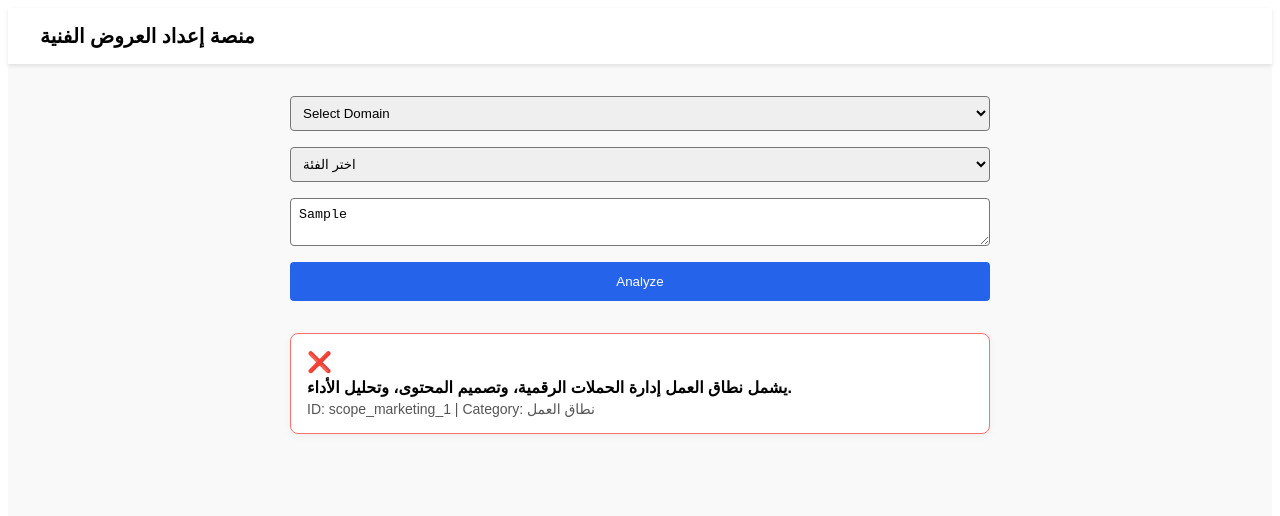
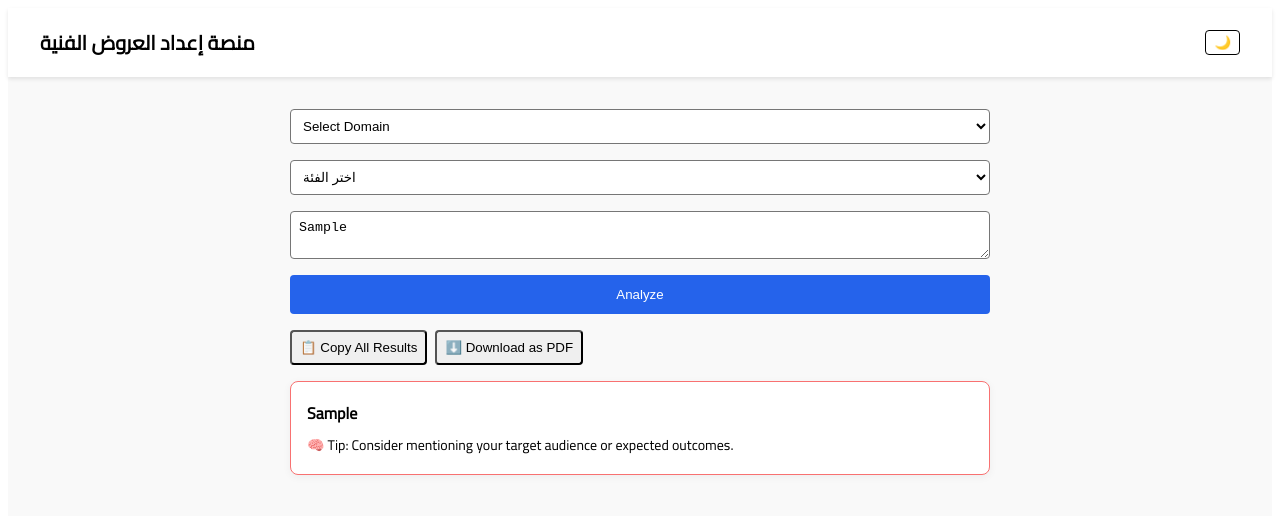
Before and after one commit to rfpai/rfp-platform, a Next.js app: page / in a window 1280 px wide. Both pictures are taken after typing "Sample" into the empty fields and a click on the button "Analyze". Shown: the top 516 px of the page. Built offline with nearby package versions, Linux system fonts and the light colour scheme.

Commit message:
feat: improve assistant interface

```diff
--- a/pages/index.js
+++ b/pages/index.js
@@ -6,6 +6,21 @@ export default function Home() {
   const [domain, setDomain] = useState('');
   const [category, setCategory] = useState('');
   const [results, setResults] = useState(null);
+  const [sentences, setSentences] = useState([]);
+  const [summary, setSummary] = useState('');
+  const [darkMode, setDarkMode] = useState(false);
+
+  const TIP_TEXT =
+    '🧠 Tip: Consider mentioning your target audience or expected outcomes.';
+
+  const containerStyle = {
+    background: darkMode ? '#222' : '#f9f9f9',
+    color: darkMode ? '#fff' : '#000',
+    minHeight: '100vh',
+    fontFamily: "'Cairo', sans-serif",
+  };
+
+  const cardBackground = darkMode ? '#333' : '#fff';
 
   const handleSubmit = async (e) => {
     e.preventDefault();
@@ -15,31 +30,57 @@ export default function Home() {
       body: JSON.stringify({ text, domain, category }),
     });
     const data = await res.json();
+    const sents = text
+      .split(/\n|\./)
+      .map((s) => s.trim())
+      .filter(Boolean);
+    setSentences(sents);
     setResults(data);
+    const lines = [];
+    sents.forEach((s) => {
+      (data.patterns || []).forEach((p) => {
+        if (s.includes(p.pattern)) {
+          lines.push(p.pattern);
+        }
+      });
+    });
+    setSummary(lines.join('\n'));
   };
 
   return (
     <>
       <Head>
         <title>منصة إعداد العروض الفنية</title>
+        <link
+          href="https://fonts.googleapis.com/css2?family=Cairo&display=swap"
+          rel="stylesheet"
+        />
       </Head>
-      <div
+      <div style={containerStyle}>
+        <nav
           style={{
-          background: '#f9f9f9',
-          minHeight: '100vh',
-          fontFamily: 'Arial, sans-serif',
+            background: darkMode ? '#333' : '#fff',
+            padding: '1rem 2rem',
+            boxShadow: '0 2px 4px rgba(0,0,0,0.1)',
+            display: 'flex',
+            alignItems: 'center',
           }}
         >
-        <nav
+          <h1 style={{ margin: 0, fontSize: '1.25rem', flex: 1 }}>
+            منصة إعداد العروض الفنية
+          </h1>
+          <button
+            onClick={() => setDarkMode(!darkMode)}
             style={{
-            background: '#fff',
-            padding: '1rem 2rem',
-            boxShadow: '0 2px 4px rgba(0,0,0,0.1)',
+              padding: '0.25rem 0.5rem',
+              borderRadius: '4px',
+              border: '1px solid',
+              background: 'transparent',
+              cursor: 'pointer',
             }}
           >
-          <h1 style={{ margin: 0, fontSize: '1.25rem' }}>
-            منصة إعداد العروض الفنية
-          </h1>
+            {darkMode ? '🌞' : '🌙'}
+          </button>
         </nav>
         <main style={{ maxWidth: '700px', margin: '0 auto', padding: '2rem 1rem' }}>
           <form
@@ -49,7 +90,12 @@ export default function Home() {
             <select
               value={domain}
               onChange={(e) => setDomain(e.target.value)}
-              style={{ padding: '0.5rem', borderRadius: '4px' }}
+            style={{
+              padding: '0.5rem',
+              borderRadius: '4px',
+              background: cardBackground,
+              color: darkMode ? '#fff' : '#000',
+            }}
             >
               <option value="">Select Domain</option>
               <option value="Marketing">Marketing</option>
@@ -58,7 +104,12 @@ export default function Home() {
             <select
               value={category}
               onChange={(e) => setCategory(e.target.value)}
-              style={{ padding: '0.5rem', borderRadius: '4px' }}
+              style={{
+                padding: '0.5rem',
+                borderRadius: '4px',
+                background: cardBackground,
+                color: darkMode ? '#fff' : '#000',
+              }}
             >
               <option value="">اختر الفئة</option>
               <option value="نطاق العمل">نطاق العمل</option>
@@ -68,7 +119,12 @@ export default function Home() {
               placeholder="Text"
               value={text}
               onChange={(e) => setText(e.target.value)}
-              style={{ padding: '0.5rem', borderRadius: '4px' }}
+              style={{
+                padding: '0.5rem',
+                borderRadius: '4px',
+                background: cardBackground,
+                color: darkMode ? '#fff' : '#000',
+              }}
             />
             <button
               type="submit"
@@ -85,34 +141,53 @@ export default function Home() {
             </button>
           </form>
           {results && (
-            <div style={{ marginTop: '2rem', display: 'flex', flexDirection: 'column', gap: '1rem' }}>
-              {(results.patterns || []).map((item) => {
-                const existsInText = text.includes(item.pattern);
-                const borderColor = existsInText ? '#4ade80' : '#f87171';
-                const icon = existsInText ? '✅' : '❌';
+            <>
+              <div style={{ marginTop: '1rem', display: 'flex', gap: '0.5rem' }}>
+                <button
+                  onClick={() => navigator.clipboard.writeText(summary)}
+                  style={{ padding: '0.5rem', borderRadius: '4px', cursor: 'pointer' }}
+                >
+                  📋 Copy All Results
+                </button>
+                <button
+                  onClick={() => alert('PDF download coming soon!')}
+                  style={{ padding: '0.5rem', borderRadius: '4px', cursor: 'pointer' }}
+                >
+                  ⬇️ Download as PDF
+                </button>
+              </div>
+              <div style={{ marginTop: '1rem', display: 'flex', flexDirection: 'column', gap: '1rem' }}>
+                {sentences.map((sentence, idx) => {
+                  const matches = (results.patterns || []).filter((p) =>
+                    sentence.includes(p.pattern)
+                  );
+                  const borderColor = matches.length > 0 ? '#4ade80' : '#f87171';
                   return (
                     <div
-                    key={item.id}
+                      key={idx}
                       style={{
                         border: `1px solid ${borderColor}`,
                         padding: '1rem',
                         borderRadius: '8px',
                         boxShadow: '0 2px 8px rgba(0,0,0,0.05)',
+                        background: cardBackground,
                         display: 'flex',
                         flexDirection: 'column',
                         gap: '0.25rem',
-                      background: '#fff',
                       }}
                     >
-                    <span style={{ fontSize: '1.25rem' }}>{icon}</span>
-                    <span style={{ fontWeight: 'bold' }}>{item.pattern}</span>
-                    <span style={{ fontSize: '0.875rem', color: '#555' }}>
-                      ID: {item.id} | Category: {item.category}
-                    </span>
+                      <span style={{ fontWeight: 'bold' }}>{sentence}</span>
+                      {matches.map((m) => (
+                        <span key={m.id}>✅ {m.pattern}</span>
+                      ))}
+                      {matches.length === 0 && (
+                        <span style={{ fontSize: '0.875rem' }}>{TIP_TEXT}</span>
+                      )}
                     </div>
                   );
                 })}
               </div>
+            </>
           )}
         </main>
       </div>
```
Lines whose indentation alone changed are shown as unchanged.
